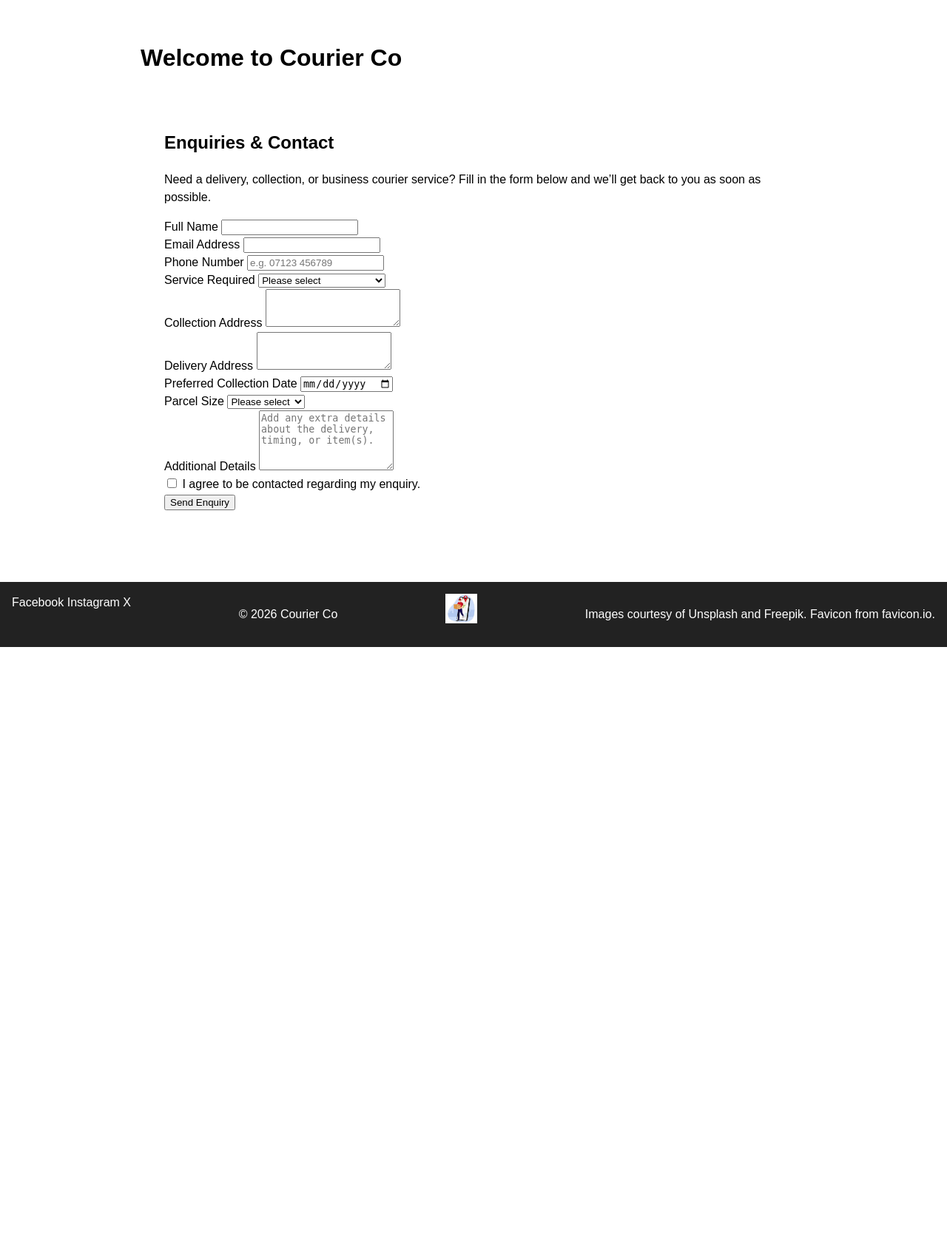
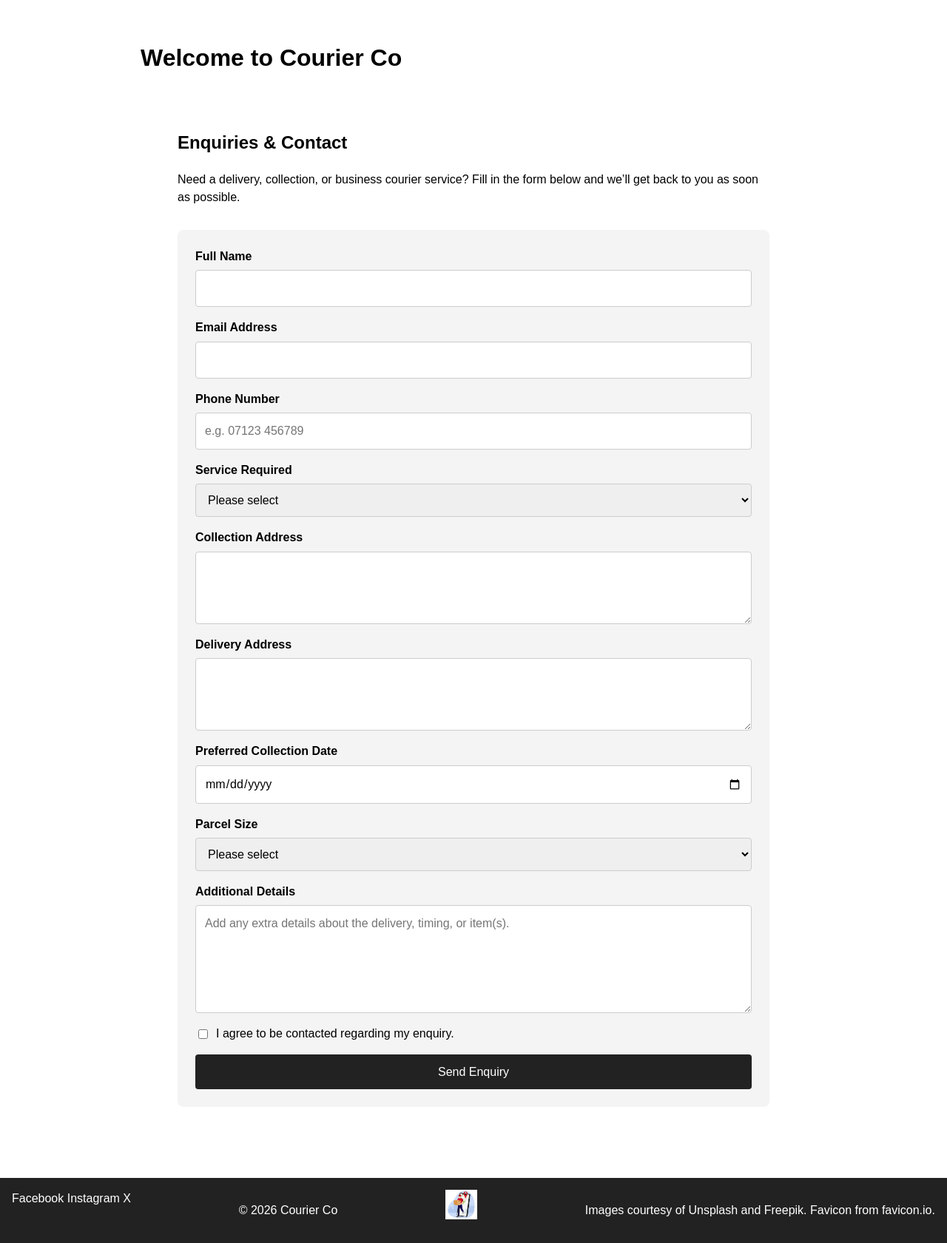
Before and after one commit to Reme65/courier-co, a web app: file enquiries.html in a window 1280 px wide. Shown: the part 63-1744 px from the top of the page at 74% size. Before the commit the page ends 938 px from the top, so only its background shows below. Run offline with its HTML, style and script files only (its server is not run), Linux system fonts and the light colour scheme.

Commit message:
update to styles.css

```diff
--- a/assets/css/styles.css
+++ b/assets/css/styles.css
@@ -54,6 +54,75 @@ main {
   max-width: 900px;
   margin: 0 auto;
 }
+.enquiry-page {
+  max-width: 800px;
+  margin: 0 auto;
+  padding: 2rem;
+}
+
+.enquiry-intro {
+  margin-bottom: 2rem;
+}
+
+.enquiry-form-section {
+  background: #f4f4f4;
+  padding: 1.5rem;
+  border-radius: 8px;
+}
+
+.enquiry-form {
+  display: flex;
+  flex-direction: column;
+  gap: 1rem;
+}
+
+.form-group {
+  display: flex;
+  flex-direction: column;
+}
+
+.form-group label {
+  margin-bottom: 0.4rem;
+  font-weight: bold;
+}
+
+.form-group input,
+.form-group select,
+.form-group textarea {
+  padding: 0.75rem;
+  border: 1px solid #ccc;
+  border-radius: 4px;
+  font: inherit;
+}
+
+.form-group textarea {
+  resize: vertical;
+}
+
+.checkbox-group {
+  flex-direction: row;
+  align-items: center;
+  gap: 0.5rem;
+}
+
+.checkbox-group label {
+  margin-bottom: 0;
+  font-weight: normal;
+}
+
+.submit-btn {
+  background: #222;
+  color: white;
+  border: none;
+  padding: 0.9rem 1.2rem;
+  border-radius: 4px;
+  cursor: pointer;
+  font-size: 1rem;
+}
+
+.submit-btn:hover {
+  background: #444;
+}
 
 /* Footer */
 .footer-logo {
```
